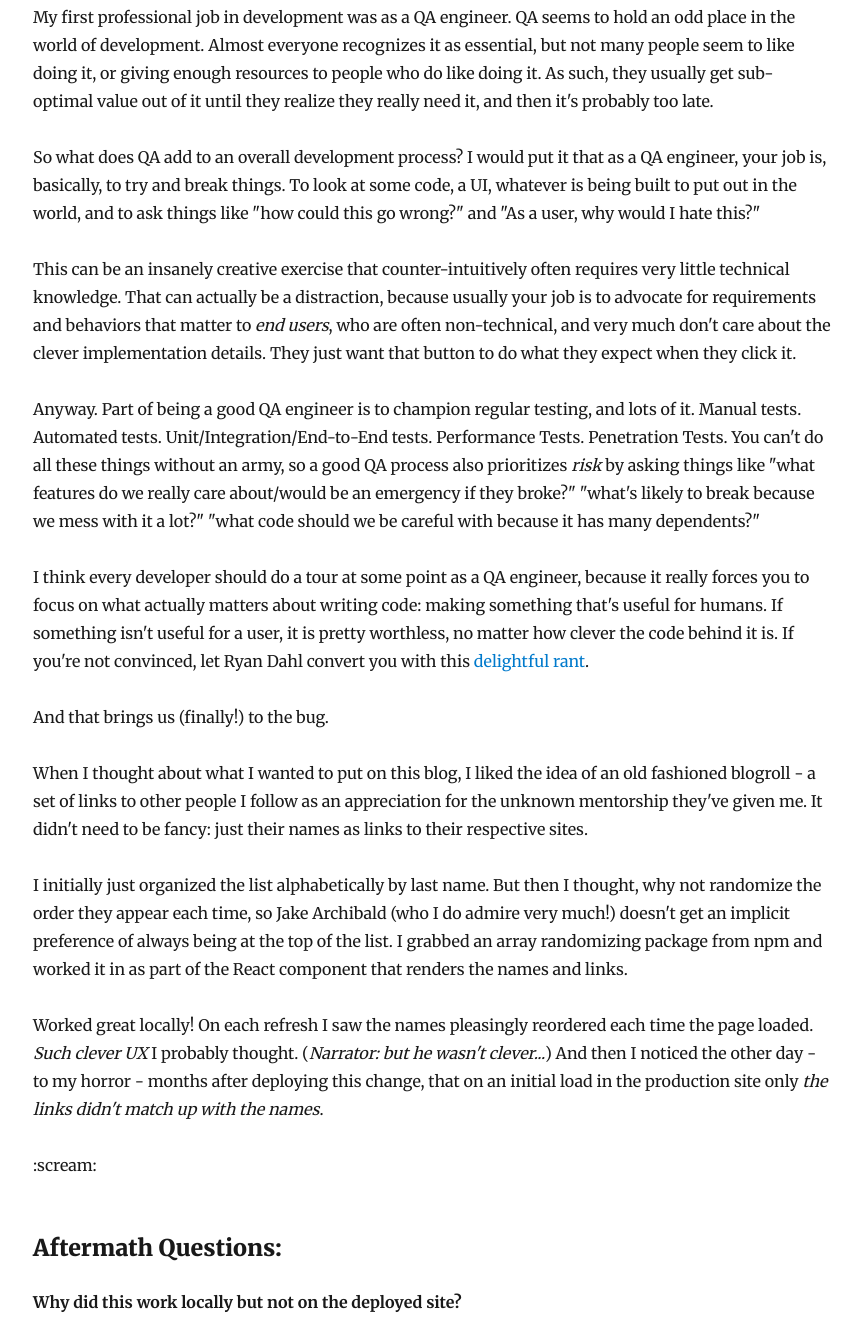
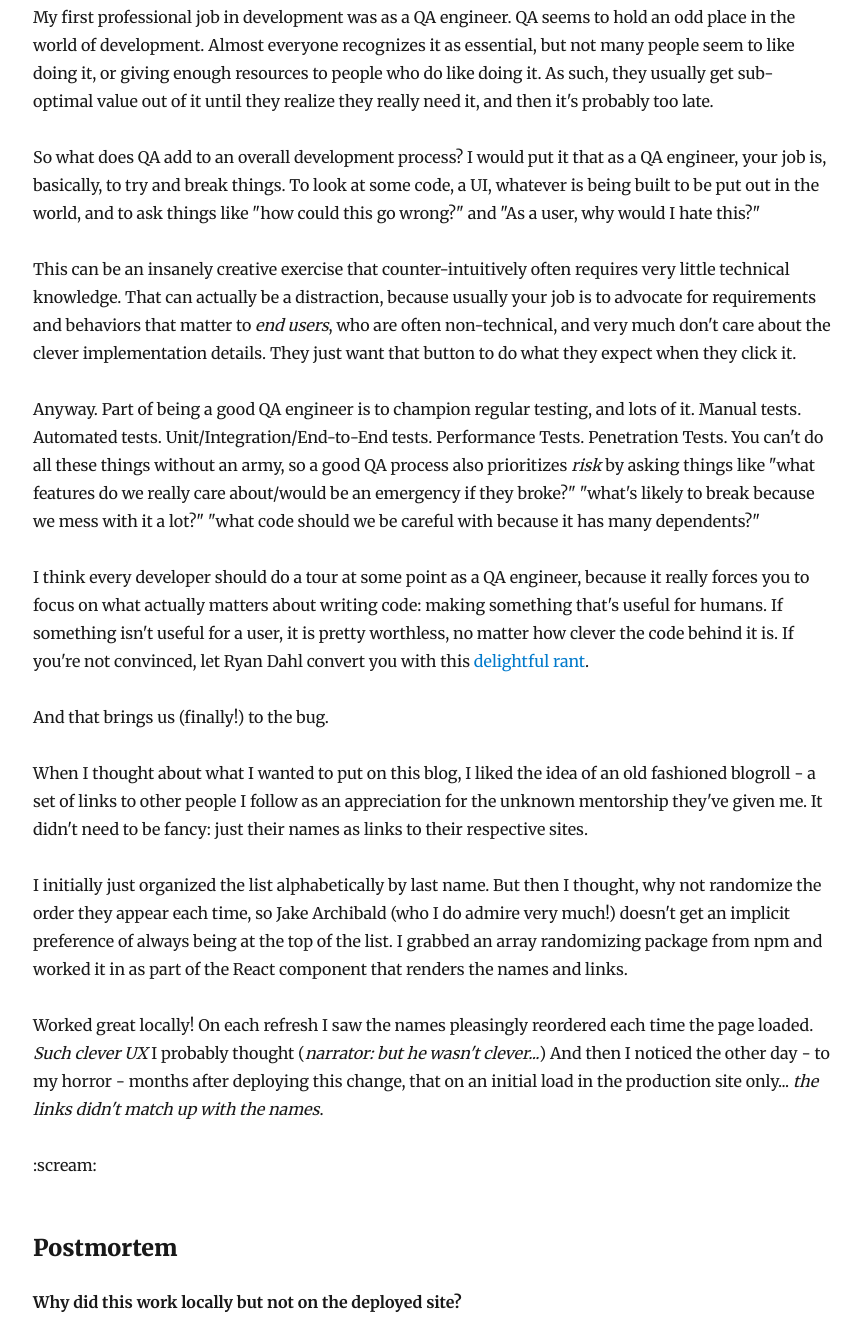
Before and after one commit to cdanielsen/blog, a Gatsby site: page /to-hunt-a-killer-bug/ in a window 1280 px wide. Shown: the part 986-2305 px from the top of the page, without its empty margins (208-1070 px from the left). Built offline with nearby package versions, Linux system fonts and the light colour scheme; Gatsby itself is replaced by a stand-in of ours; some packages are replaced by stand-ins of ours; a small style sheet from the web is missing.

Commit message:
minor readability tweaks

```diff
--- a/content/blog/to-hunt-a-killer-bug/index.md
+++ b/content/blog/to-hunt-a-killer-bug/index.md
@@ -12,7 +12,7 @@ This website has a bug - a nasty one. Well, it had one ([I fixed it](https://git
 
 My first professional job in development was as a QA engineer. QA seems to hold an odd place in the world of development. Almost everyone recognizes it as essential, but not many people seem to like doing it, or giving enough resources to people who do like doing it. As such, they usually get sub-optimal value out of it until they realize they really need it, and then it's probably too late.
 
-So what does QA add to an overall development process? I would put it that as a QA engineer, your job is, basically, to try and break things. To look at some code, a UI, whatever is being built to put out in the world, and to ask things like "how could this go wrong?" and "As a user, why would I hate this?"
+So what does QA add to an overall development process? I would put it that as a QA engineer, your job is, basically, to try and break things. To look at some code, a UI, whatever is being built to be put out in the world, and to ask things like "how could this go wrong?" and "As a user, why would I hate this?"
 
 This can be an insanely creative exercise that counter-intuitively often requires very little technical knowledge. That can actually be a distraction, because usually your job is to advocate for requirements and behaviors that matter to _end users_, who are often non-technical, and very much don't care about the clever implementation details. They just want that button to do what they expect when they click it.
 
@@ -26,11 +26,11 @@ When I thought about what I wanted to put on this blog, I liked the idea of an o
 
 I initially just organized the list alphabetically by last name. But then I thought, why not randomize the order they appear each time, so Jake Archibald (who I do admire very much!) doesn't get an implicit preference of always being at the top of the list. I grabbed an array randomizing package from npm and worked it in as part of the React component that renders the names and links.
 
-Worked great locally! On each refresh I saw the names pleasingly reordered each time the page loaded. _Such clever UX_ I probably thought. (_Narrator: but he wasn't clever..._) And then I noticed the other day - to my horror - months after deploying this change, that on an initial load in the production site only _the links didn't match up with the names_.
+Worked great locally! On each refresh I saw the names pleasingly reordered each time the page loaded. _Such clever UX_ I probably thought (_narrator: but he wasn't clever..._) And then I noticed the other day - to my horror - months after deploying this change, that on an initial load in the production site only... _the links didn't match up with the names_.
 
 :scream:
 
-### Aftermath Questions:
+### Postmortem
 
 **Why did this work locally but not on the deployed site?**
 
```
